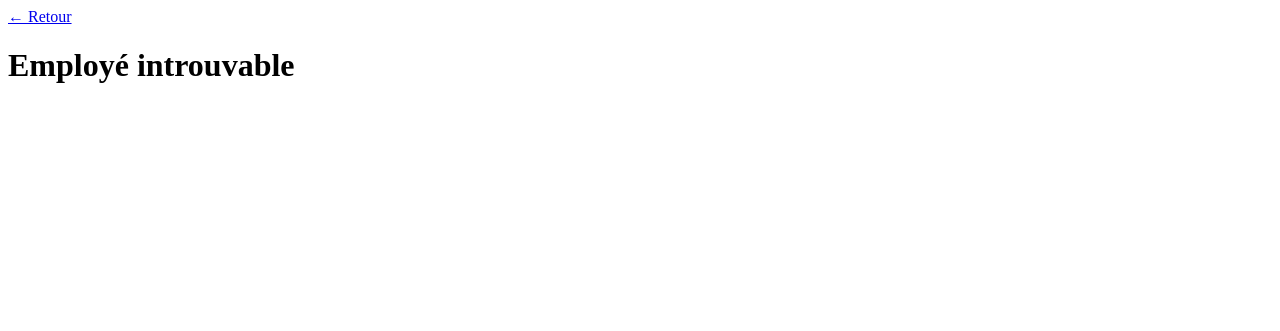
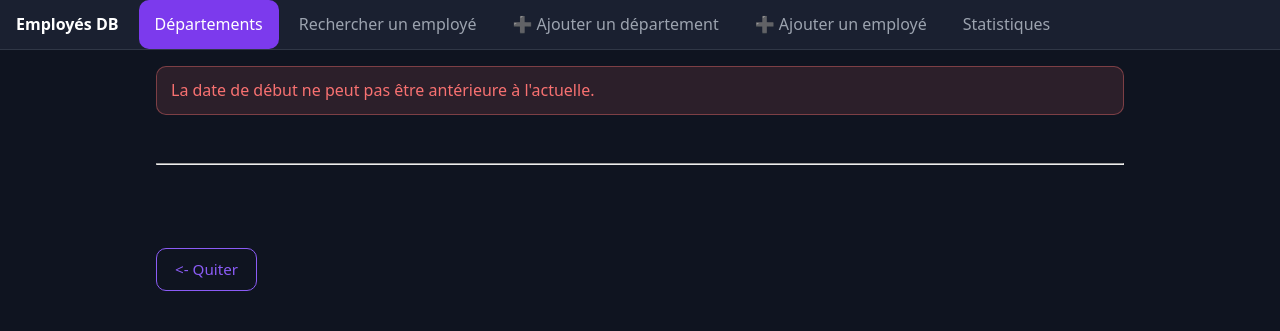
Before and after one commit to JedidiaRakotomalala/SRC-TP-REAL, a PHP site: page /pages/fiche.php in a window 1280 px wide. Shown: the top 331 px of the page. Run offline with PHP 8.4, Linux system fonts and the light colour scheme; data that the repository does not hold is empty; some libraries are stand-ins or nearby versions.

Commit message:
update-css-fiche

```diff
--- a/src-tp-real/pages/fiche.php
+++ b/src-tp-real/pages/fiche.php
@@ -14,25 +14,55 @@
 ?>
 <html>
     <head>
-        <title>Fiche employé</title>
+        <meta charset="utf-8">
+        <title>Le fiche de l'employee </title>
+        <link rel="stylesheet" href="../design/theme-dark/style.css">
     </head>
     <body>
-    <p><a href="javascript:history.back()">&larr; Retour</a></p>
+
+
+        <nav class="navbar">
+            <ul>
+                <li class="brand">Employés DB</li>
+                <li><a href="index.php" class="active">Départements</a></li>
+                <li><a href="search.php">Rechercher un employé</a></li>
+                <li><a href="dept_form.php">➕ Ajouter un département</a></li>
+                <li><a href="emp_form.php">➕ Ajouter un employé</a></li>
+                <li><a href="stats.php">Statistiques</a></li>
+            </ul>
+        </nav>
+
+
+    <div class="container">
+
 
         <?php if (!$employee) { ?>
-        <h1>Employé introuvable</h1>
+            <div class="alert alert-error">La date de début ne peut pas être antérieure à l'actuelle.</div>
         <?php } else { ?>
             <h1><?= $employee['first_name'] ?> <?= $employee['last_name'] ?></h1>
+            <hr>
+            <br>
+
+
             <p><a href="change_dept.php?emp_no=<?= urlencode($employee['emp_no']) ?>">
-            <button type="button">Changer de département</button>
+                <button type="button" class="btn" >Changer de département</button>
             </a></p>
             <p><a href="become_manager.php?emp_no=<?= urlencode($employee['emp_no']) ?>">
-            <button type="button">Devenir Manager</button>
+                <button type="button" class="btn" >Devenir Manager</button>
             </a></p>
             <p><a href="emp_form.php?emp_no=<?= urlencode($employee['emp_no']) ?>">
-            <button type="button">Modifier l'employé</button>
+                <button type="button" class="btn" >Modifier l'employé</button>
             </a></p>
-        <table border="1">
+            <br>
+            <hr>
+            <br>
+
+
+            <h2 class="mt">Les informations de l'employee</h2>
+            <div class="card">
+                <h3><?= $employee['last_name'] ?></h3>
+                <p class="text-muted"><?= $employee['title'] ?? '—' ?></p>
+                <table class="table">
                     <tr><th>N°</th>              <td><?= $employee['emp_no'] ?></td></tr>
                     <tr><th>Prénom</th>          <td><?= $employee['first_name'] ?></td></tr>
                     <tr><th>Nom</th>             <td><?= $employee['last_name'] ?></td></tr>
@@ -53,14 +83,22 @@
                         </td>
                     </tr>
                 </table>
+            </div>
+
+            <br>
+            <hr>
+            <br>
+
+
 
             <h2>Historique des emplois</h2>
-        <table border="1">
-            <tr>
+            <table class="table">
+                <thead>
                     <th>Poste</th>
                     <th>Du</th>
                     <th>Au</th>
-            </tr>
+                </thead>
+                <tbody>
                     <?php foreach ($title_history as $t) { ?>
                         <tr>
                             <td><?= $t['title'] ?></td>
@@ -68,15 +106,23 @@
                             <td><?= $t['to_date'] === '9999-01-01' ? 'en cours' : $t['to_date'] ?></td>
                         </tr>
                     <?php } ?>
+                </tbody>
             </table>
 
+
+            <br>
+            <hr>
+            <br>
+
+
             <h2>Historique des salaires</h2>
-        <table border="1">
-            <tr>
+            <table class="table">
+                <thead>
                     <th>Salaire</th>
                     <th>Du</th>
                     <th>Au</th>
-            </tr>
+                </thead>
+                <tbody>
                     <?php foreach ($salary_history as $s) { ?>
                         <tr>
                             <td><?= number_format($s['salary'], 0, ',', ' ') ?> €</td>
@@ -84,7 +130,24 @@
                             <td><?= $s['to_date'] === '9999-01-01' ? 'en cours' : $s['to_date'] ?></td>
                         </tr>
                     <?php } ?>
+                </tbody>
             </table>
+
         <?php } ?>
+
+
+
+            <br>
+            <hr>
+            <br>
+
+        <br>
+        <br>
+        <a href="../../" class="btn btn-secondary"><- Quiter</a>
+        <br>
+        <br>
+
+    </div>
+
     </body>
 </html>
```
Lines whose indentation alone changed are shown as unchanged.
